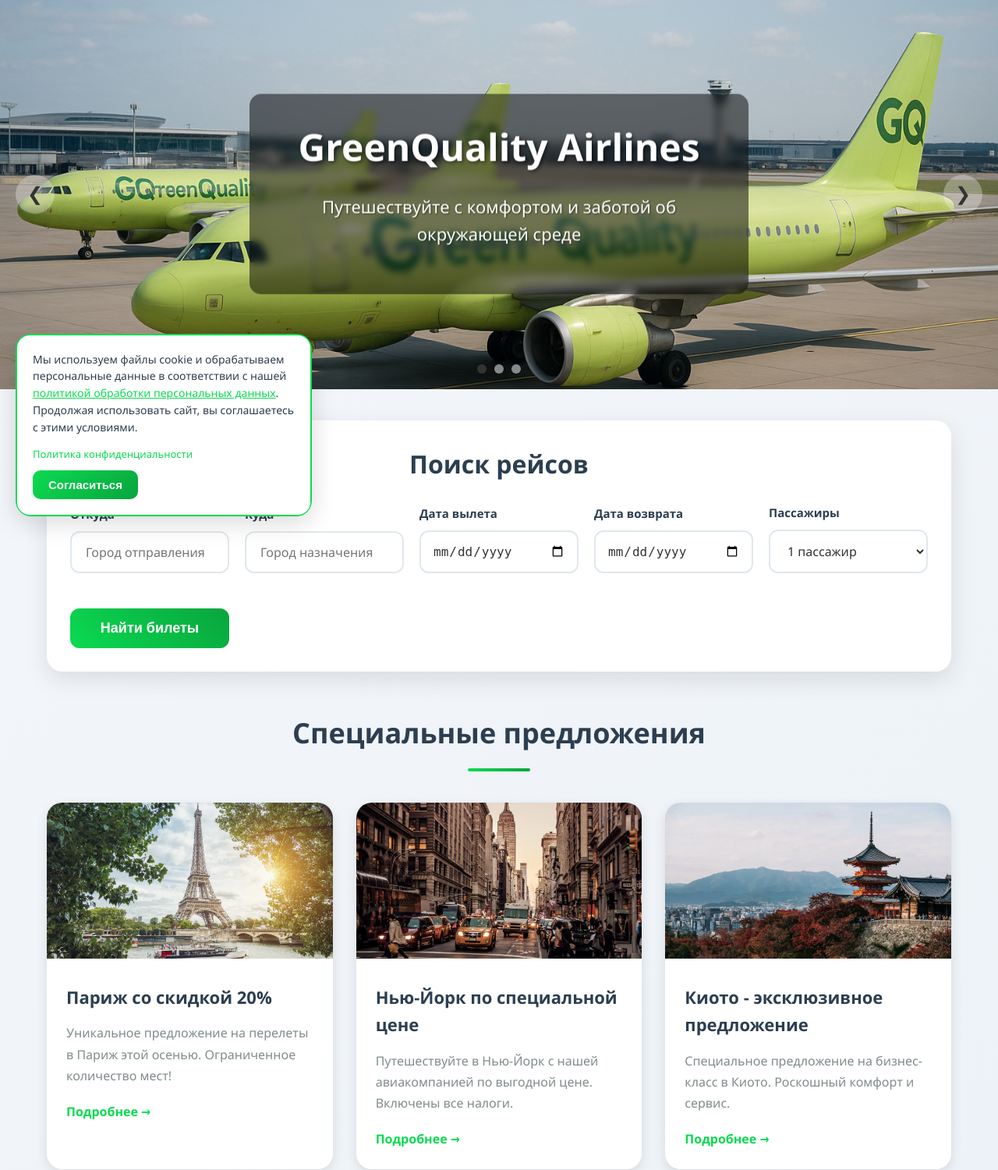
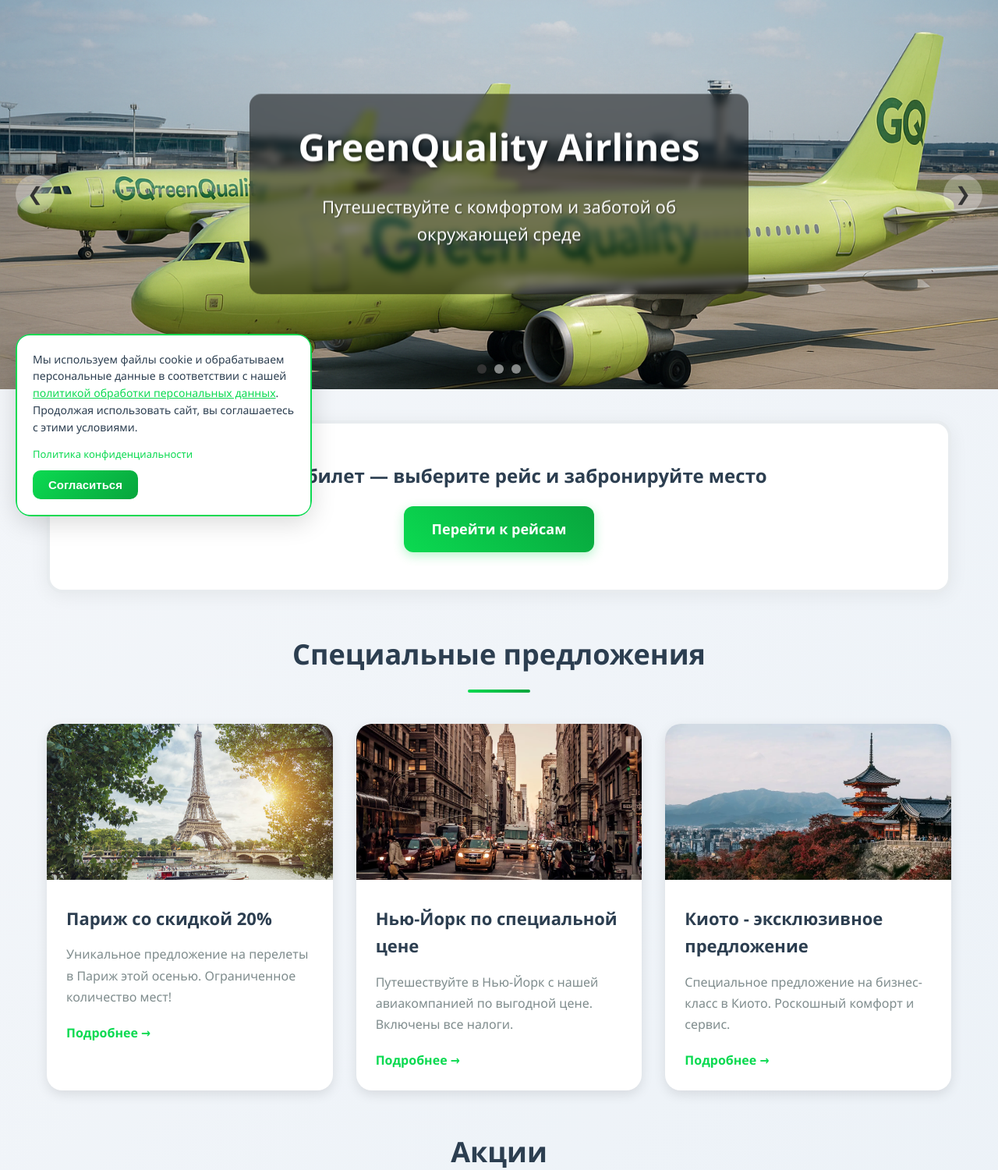
Before and after one commit to Archive-of-practical-work-for-the-MPT/GreenQuality, a Django app: page / in a window 1280 px wide. Shown: the part 118-1618 px from the top of the page at 78% size. Run offline with Django 5.2, Linux system fonts and the light colour scheme.

Commit message:
del search tickets in home

```diff
--- a/greenquality/airline/templates/index.html
+++ b/greenquality/airline/templates/index.html
@@ -1,4 +1,42 @@
 {% extends 'base.html' %}
+
+{% block extra_css %}
+<style>
+.flights-cta {
+    text-align: center;
+    background: #ffffff;
+    border: 4px solid #e8ecef;
+    border-radius: 20px;
+    padding: 48px 40px;
+    margin-bottom: 40px;
+    box-shadow: 0 4px 24px rgba(0, 0, 0, 0.06);
+}
+.flights-cta-heading {
+    color: #2c3e50;
+    font-size: 24px;
+    font-weight: 700;
+    margin: 0 0 20px 0;
+}
+.flights-cta-btn {
+    display: inline-block;
+    background: linear-gradient(45deg, #0bda51, #08a53d);
+    color: #ffffff;
+    text-decoration: none;
+    font-size: 18px;
+    font-weight: 600;
+    padding: 15px 36px;
+    border: none;
+    border-radius: 12px;
+    box-shadow: 0 4px 14px rgba(11, 218, 81, 0.3);
+    transition: transform 0.3s ease, box-shadow 0.3s ease, color 0.3s ease;
+}
+.flights-cta-btn:hover {
+    color: #fff;
+    transform: translateY(-3px);
+    box-shadow: 0 7px 20px rgba(11, 218, 81, 0.4);
+}
+</style>
+{% endblock %}
 
 {% block content %}
 <!-- Карусель с фотографиями на всю ширину экрана -->
@@ -38,38 +76,11 @@
     </div>
 </div>
 
-<!-- Поиск (покупка билетов) -->
+<!-- Переход к рейсам -->
 <div class="container">
-    <section class="search-section">
-        <h2>Поиск рейсов</h2>
-        <form class="search-form">
-            <div class="form-group">
-                <label for="from">Откуда</label>
-                <input type="text" id="from" placeholder="Город отправления">
-            </div>
-            <div class="form-group">
-                <label for="to">Куда</label>
-                <input type="text" id="to" placeholder="Город назначения">
-            </div>
-            <div class="form-group">
-                <label for="departure">Дата вылета</label>
-                <input type="date" id="departure">
-            </div>
-            <div class="form-group">
-                <label for="return">Дата возврата</label>
-                <input type="date" id="return">
-            </div>
-            <div class="form-group">
-                <label for="passengers">Пассажиры</label>
-                <select id="passengers">
-                    <option>1 пассажир</option>
-                    <option>2 пассажира</option>
-                    <option>3 пассажира</option>
-                    <option>4+ пассажиров</option>
-                </select>
-            </div>
-            <button type="submit" class="search-btn">Найти билеты</button>
-        </form>
+    <section class="flights-cta">
+        <p class="flights-cta-heading">Купите билет — выберите рейс и забронируйте место</p>
+        <a href="{% url 'flights' %}" class="flights-cta-btn">Перейти к рейсам</a>
     </section>
 
     <!-- Специальные предложения -->
```
